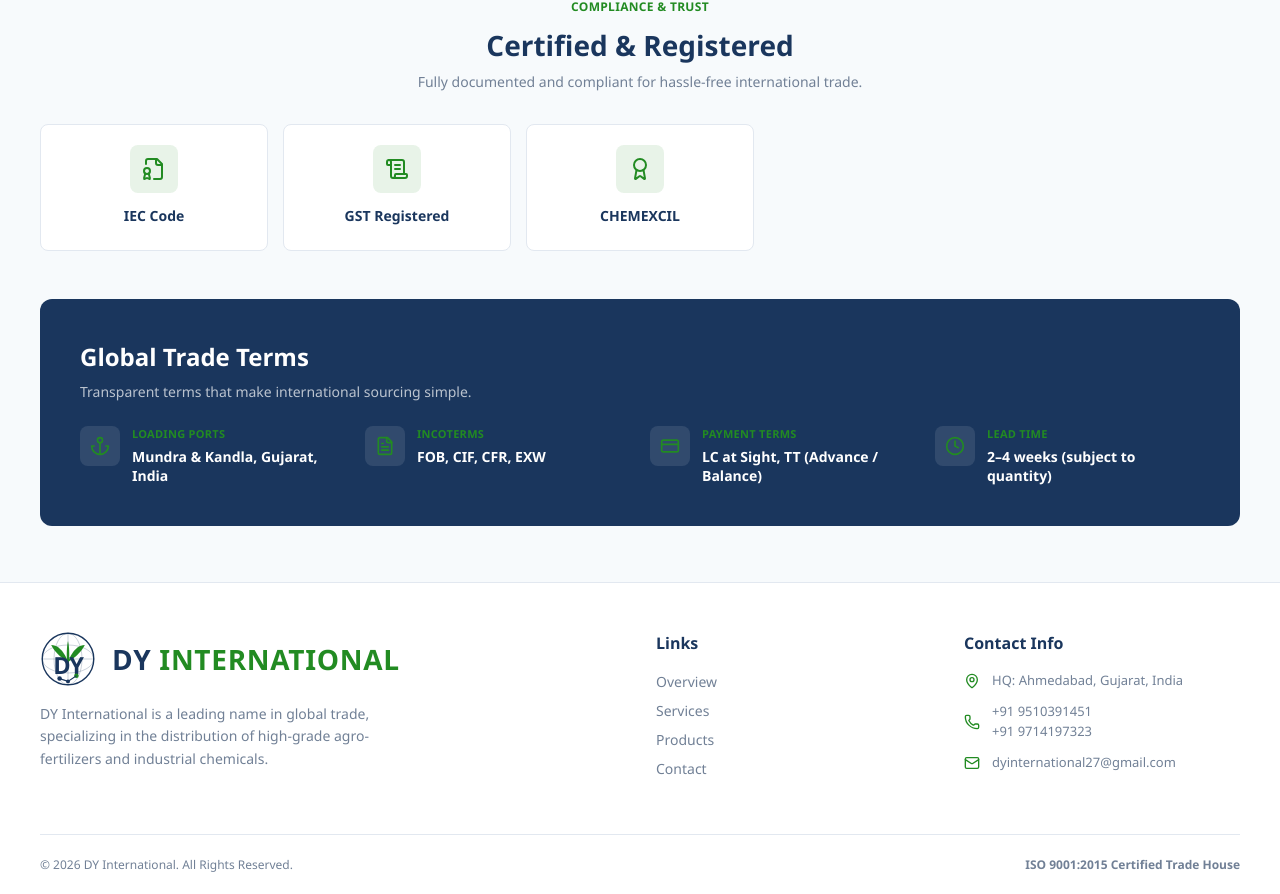
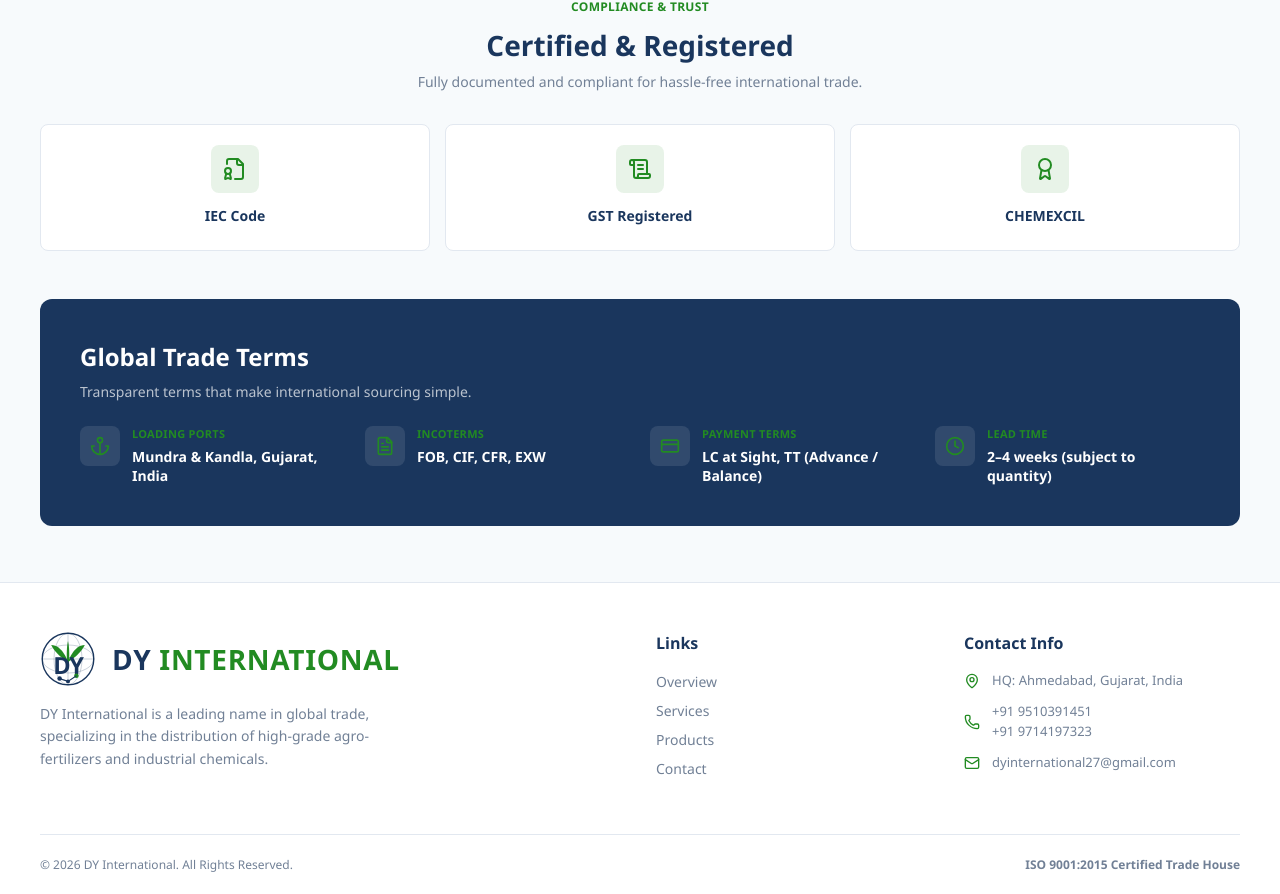
Before and after one commit to hy-1710/DYInternationall, a React (Vite) app: page / in a window 1280 px wide. Shown: the part 1437-2331 px from the top of the page. Built offline with nearby package versions, Linux system fonts and the light colour scheme.

Commit message:
Updated certification

```diff
--- a/src/components/TrustSection.tsx
+++ b/src/components/TrustSection.tsx
@@ -18,7 +18,7 @@ export function Certifications() {
         </p>
       </div>
 
-      <div className="grid grid-cols-2 sm:grid-cols-3 lg:grid-cols-5 gap-[15px]">
+      <div className="grid grid-cols-1 sm:grid-cols-3 lg:grid-cols-3 gap-[15px]">
         {certifications.map((c, i) => {
           const Icon = iconMap[c.icon] ?? ShieldCheck;
           return (
```
